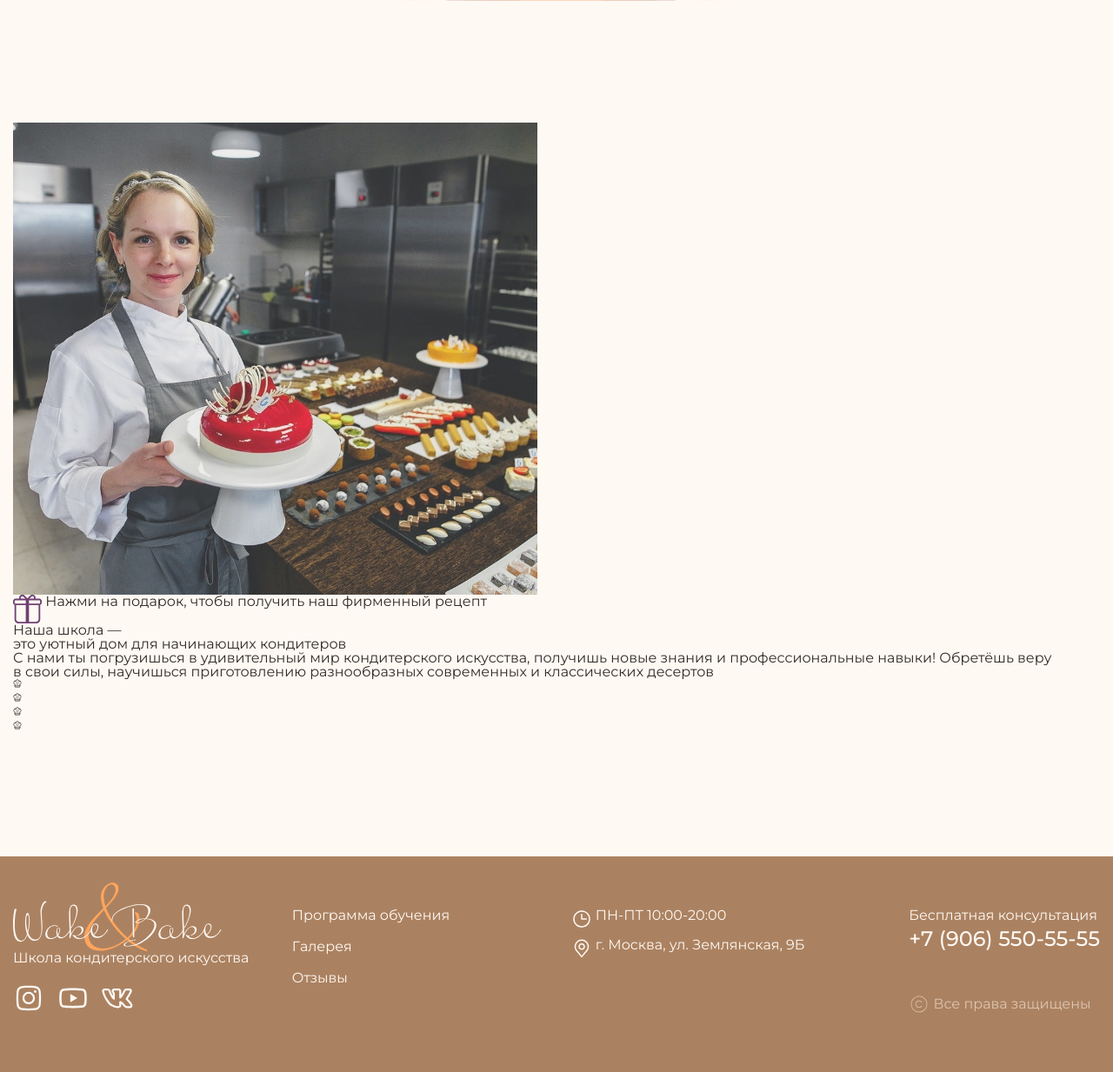
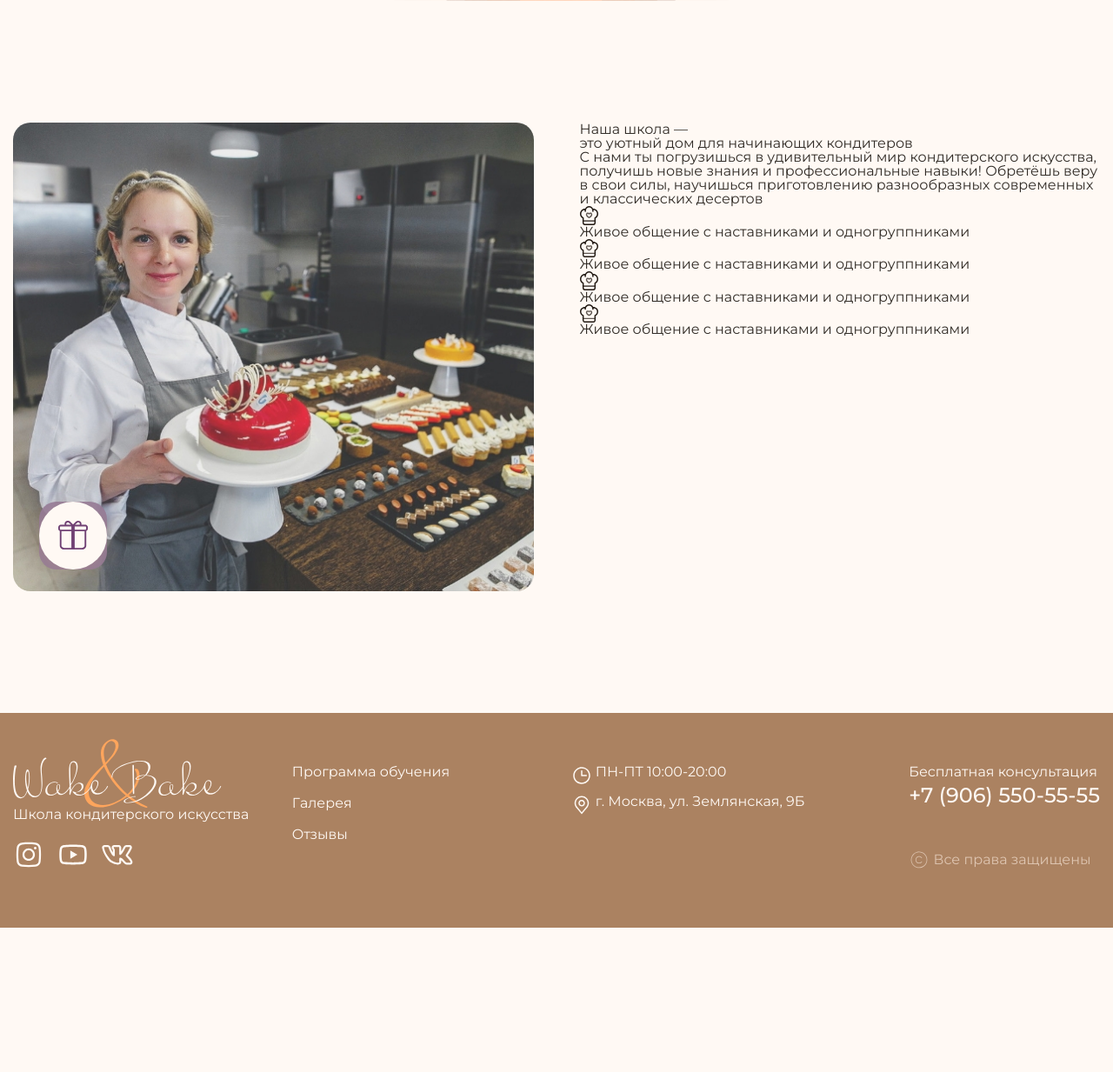
Before and after one commit to miko080/Homework, a PHP site: the page made by Урок 107/index.html in a window 1280 px wide. Shown: the part 719-1952 px from the top of the page at 87% size. After the commit the page ends 1786 px from the top, so only its background shows below. Run offline with PHP 8.4, Linux system fonts and the light colour scheme.

Commit message:
Add files via upload

```diff
--- a/Урок 107/css/style.css
+++ b/Урок 107/css/style.css
@@ -174,6 +174,10 @@
     transform: rotate(-45deg);
 }
 
+.header__hero {
+    padding: 50px 0 140px;
+}
+
 
 /* ===================================================================== */
 
@@ -303,13 +307,61 @@
 }
 
 .about__inner {
+    display: grid;
+    grid-template-columns: repeat(2, 1fr);
+    gap: 53px;
 }
 .about__img {
+    border-radius: 20px;
+    overflow: hidden;
+    position: relative;
+}
+.about__img>img {
+    width: 100%;
+    height: 100%;
+    object-fit: cover;
+    object-position: 50% 50%;
 }
 .about__img-control {
+    position: absolute;
+    display: flex;
+    align-items: center;
+    gap: 10px;
+    max-width: 300px;
+    background: #957B97E6;
+    bottom: 25px;
+    left:30px;
+    border-radius: 20px;
+    text-align: left;
 }
+
 .about__img-button {
+    display: flex;
+    background: var(--general-bg);
+    align-items: center;
+    justify-content: center;
+    border-radius: 50%;
+    flex-shrink: 0;
+    width: 78px;
+    height: 78px;
+    box-shadow: 0px 4px 20px 0px rgba(184, 148, 126, 0.3);
+    position: relative;
 }
+
+.about__img-button::before {
+    content: '';
+    position: absolute;
+    border: 1px solid var(--accent-color);
+    inset: 5px;
+    opacity: 0;
+    border-radius: 50%;
+    transition: var(--transition);
+}
+
+.about__img-button:hover::before {
+    opacity: 1;
+}
+
 .about__body {
 }
 .about__heading {
@@ -563,7 +615,7 @@
 }
 
 @media (max-width: 600px) {
-    .hero {
+    .header__hero {
         padding-bottom: 80px;
     }
 
--- a/Урок 107/index.html
+++ b/Урок 107/index.html
@@ -45,7 +45,7 @@
                </div>
             </div>
          </div>
-         <section class="hero">
+         <section class="header-hero hero">
             <div class="container">
                <div class="hero__inner">
                   <div class="hero__content">
@@ -88,7 +88,7 @@
                      <div class="about__img-control">
                         <a class="about__img-button" href="#">
                            <img src="img/icons/gift.svg" alt="">
-                           Нажми на подарок, чтобы получить наш фирменный рецепт
+                           <!-- Нажми на подарок, чтобы получить наш фирменный рецепт -->
                         </a>
                      </div>
                   </div>
@@ -106,31 +106,34 @@
                         <ul class="about__grid">
                            <li class="about__grid-item">
                               <div class="about__grid-img">
-                                 <img src="img/icons/hat-2.svg" alt="">
+                                 <img src="img/icons/hat.svg" alt="">
                               </div>
                               <p class="about__grid-text">
-
+                                 Живое общение с наставниками и одногруппниками
                               </p>
                            </li>
                            <li class="about__grid-item">
                               <div class="about__grid-img">
-                                 <img src="img/icons/hat-2.svg" alt="">
+                                 <img src="img/icons/hat.svg" alt="">
                               </div>
                               <p class="about__grid-text">
+                                 Живое общение с наставниками и одногруппниками
                               </p>
                            </li>
                            <li class="about__grid-item">
                               <div class="about__grid-img">
-                                 <img src="img/icons/hat-2.svg" alt="">
+                                 <img src="img/icons/hat.svg" alt="">
                               </div>
                               <p class="about__grid-text">
+                                 Живое общение с наставниками и одногруппниками
                               </p>
                            </li>
                            <li class="about__grid-item">
                               <div class="about__grid-img">
-                                 <img src="img/icons/hat-2.svg" alt="">
+                                 <img src="img/icons/hat.svg" alt="">
                               </div>
                               <p class="about__grid-text">
+                                 Живое общение с наставниками и одногруппниками
                               </p>
                            </li>
                         </ul>
```
